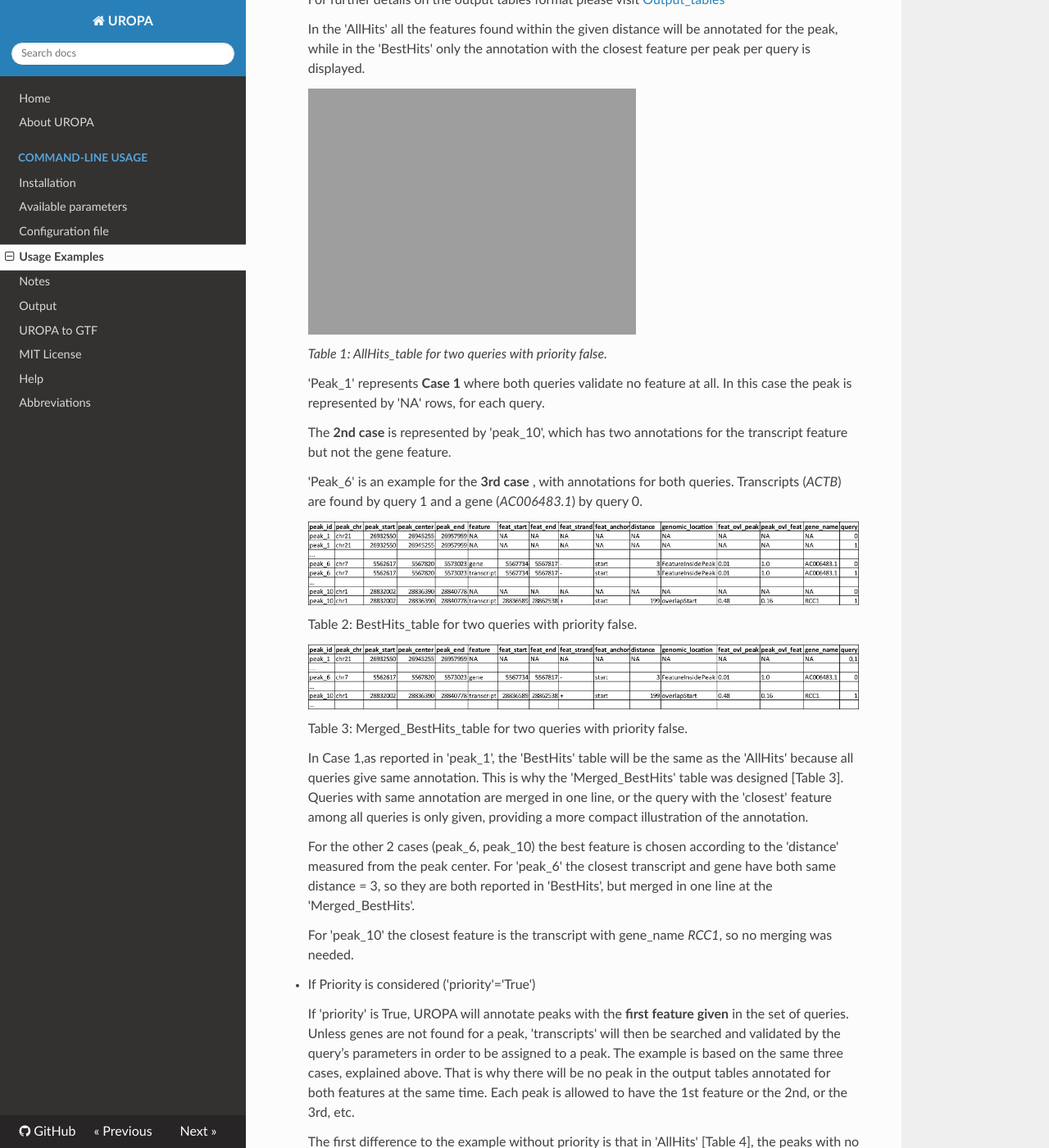
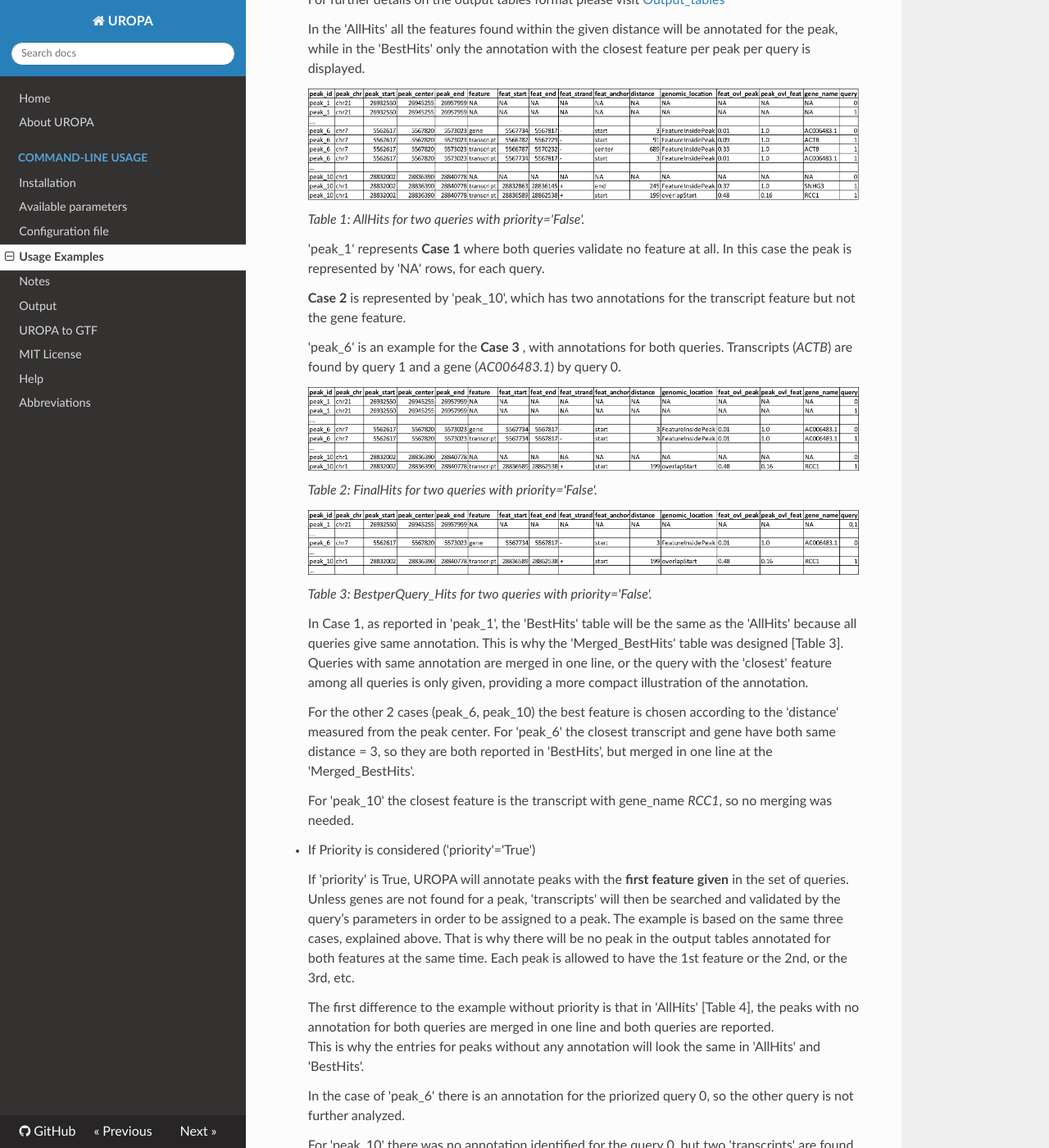
Before and after one commit to loosolab/UROPA, an MkDocs documentation site: the page built from docs/uropa-example.md, in a window 1280 px wide and 1400 px high, scrolled down 954 px. Shown: the whole window at 82% size. Built offline with MkDocs 1.6.1, drawn with Linux system fonts in a browser that asks for light colours; nearby versions of some CDN libraries; old or Windows-style settings are respelled for this version of MkDocs; some of the changed text lies outside the part shown.

Commit message:
modified tables

```diff
--- a/docs/uropa-example.md
+++ b/docs/uropa-example.md
@@ -30,11 +30,11 @@ Source files can be found here :[gtf and bed source files](http://uropa.readthed
 
 	There can be three cases for the peak annotation:
 
-	* Case 1: No query gives any feature for annotating the peaks.
+	* **Case 1**: No query gives any feature for annotating the peaks.
 
-	* Case 2: One query gives a feature but the other not.
+	* **Case 2**: One query gives a feature but the other not.
 
-	* Case 3: Both queries validate features overlapping with the peaks.
+	* **Case 3**: Both queries validate features overlapping with the peaks.
 
 
 
@@ -46,27 +46,26 @@ Source files can be found here :[gtf and bed source files](http://uropa.readthed
 	In the 'AllHits' all the features found within the given distance will be annotated for the peak, while
 	in the 'BestHits' only the annotation with the closest feature  per peak per query is displayed.
 
-	![table1](img/ex1_table-01.png =400x)
+	![table1](img/ex1_table-01.png)
 
-	_Table 1: AllHits_table for two queries with priority false._
+	_Table 1: AllHits for two queries with priority='False'._
 
+	'peak_1' represents **Case 1**  where both queries validate no feature at all. In this case the peak is represented by 'NA' rows, for each query.
 
-	'Peak_1' represents **Case 1**  where both queries validate no feature at all. In this case the peak is represented by 'NA' rows, for each query.
+	**Case 2** is represented by 'peak_10', which has two annotations for the transcript feature but not the gene feature.
 
-	The **2nd case** is represented by 'peak_10', which has two annotations for the transcript feature but not the gene feature.
-
-	'Peak_6' is an example for the **3rd case** , with annotations for both queries. Transcripts (*ACTB*) are found by query 1 and a gene (*AC006483.1*) by query 0.
+	'peak_6' is an example for the **Case 3** , with annotations for both queries. Transcripts (*ACTB*) are found by query 1 and a gene (*AC006483.1*) by query 0.
 
 	![table2](img/ex1_table-02.png )
 
-	Table 2: BestHits_table for two queries with priority false.
+	_Table 2: FinalHits for two queries with priority='False'._
 
 	![table3](img/ex1_table-03.png )
 
-	Table 3: Merged_BestHits_table for two queries with priority false.
+	_Table 3: BestperQuery_Hits for two queries with priority='False'._
 
 
-	In Case 1,as reported in 'peak_1', the 'BestHits' table will be the same as the 'AllHits' because all queries give same annotation. This is why the 'Merged_BestHits' table was designed [Table 3]. Queries with same annotation are merged in one line, or the query with the 'closest' feature  among all queries is only given, providing a more compact illustration of the annotation.
+	In Case 1, as reported in 'peak_1', the 'BestHits' table will be the same as the 'AllHits' because all queries give same annotation. This is why the 'Merged_BestHits' table was designed [Table 3]. Queries with same annotation are merged in one line, or the query with the 'closest' feature  among all queries is only given, providing a more compact illustration of the annotation.
 
 	For the other 2 cases (peak_6, peak_10) the best feature is chosen according to the 'distance' measured from the peak center. For 'peak_6' the closest transcript and gene have both same distance = 3, so they are both reported in 'BestHits', but merged in one line at the 'Merged_BestHits'.
 
@@ -87,30 +86,13 @@ Source files can be found here :[gtf and bed source files](http://uropa.readthed
 
 	For 'peak_10' there was no annotation identified for the query 0, but two 'transcripts' are found for query-1. The annotation with the closest distance, *SNHG3*  is displayed at the BestHits (Table 5).
 
+	![table4](img/ex1_table-04.png )
 
-	| peak_id | p_chr | p_start  | p_center | p_end    | feature    |feat_start| feat_end |feat_strand|distance | feat_anchor |genomic_location |feat_ovl_peak | peak_ovl_feat | gene_name |query |
-	|:--------|:------|:---------|:---------|:---------|:-----------|:---------|:---------|:---------|:---------|:-----------|:----------------|:-------------| :-------------|:----------|:-----|
-	| peak_1  | chr21 | 26932550 | 26945255 | 26957959 | NA         | NA       | NA       | NA       | NA       | NA         | NA         	   |   NA         | NA            | NA        |0,1   |
-	| ...     |       |          |          |          |            |          |          |          |          |            |                 |              |               |           |      |
-	| peak_6  | chr7  | 5562617  | 5567820  | 5573023  | gene       | 5567734  | 5567817  | -        |   3      |  start	 |FeatureInsidePeak|	0.01	  |     1.0       |AC006483.1 | 0    |
-	| ...     |       |          |          |          |            |          |          |          |          |            |                 |              |               |           |      |
-	| peak_10 | chr1  | 28832002 | 28836390 | 28840778 | transcript | 28832863 | 28836145 |   +      |  245	    |   end	     |FeatureInsidePeak|    0.37	  |     1.0	      |   SNHG3	  | 1    |
-	| peak_10 | chr1  | 28832002 | 28836390 | 28840778 | transcript | 28836589 | 28862538 |	  +      |	199	    |  start	 |   overlapStart  |	0.48      | 	0.16      |   SNHG3   |	1    |
-	| ...     |       |          |          |          |            |          |          |          |          |            |                 |              |               |           |      |
+	_Table 4: AllHits with two queries when priority='True'_
 
-	[Table 4: AllHits_table with two queries when priority='True']
+	![table5](img/ex1_table-05.png )
 
-
-	| peak_id | p_chr | p_start  | p_center | p_end    | feature    |feat_start| feat_end |feat_strand |distance | feat_anchor | genomic_location | feat_ovl_peak | peak_ovl_feat | gene_name | query |
-	|:--------|:------|:---------|:---------|:---------|:-----------|:---------|:---------|:---------|:---------|:-----------|:---------------|:--------------|:--------------|:---------|:------|
-	| peak_1  | chr21 | 26932550 | 26945255 | 26957959 | NA         | NA       | NA       | NA       | NA       | NA         | NA             |   NA     | NA       | NA       | 0,1   |
-	| ...     |       |          |          |          |            |          |          |          |          |            |                |          |          |          |       |
-	| peak_6  | chr7  | 5562617  | 5567820  | 5573023  | gene       | 5567734  | 5567817  | -        | 3        | start	     |FeatureInsidePeak|0.01	 |1.0	    |AC006483.1|  0    |
-	| ...     |       |          |          |          |            |          |          |          |          |            |                 |         |          |          |       |
-	| peak_10 | chr1  | 28832002 | 28836390 | 28840778 | transcript | 28836589 | 28862538 |	  +      |	199	    |  start	 |   overlapStart  | 0.48    | 	0.16    |   SNHG3  |  1    |
-	| ...     |       |          |          |          |            |          |          |          |          |            |                 |         |          |          |       |
-
-	[Table 5: BestHits_table with two queries when priority is set 'True'.]
+	_Table 5: FinalHits with two queries when priority='True'._
 
 
 	**So, in the case of 'priority' = True, the features are mutually exclusive, and the queries are parsed for valid hits in an escalating priority.**
```
Also changed, not shown: docs/img/ex1_table-04.png (added), docs/img/ex1_table-05.png (added).
